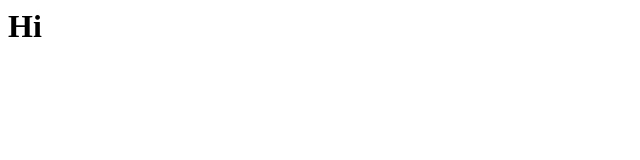
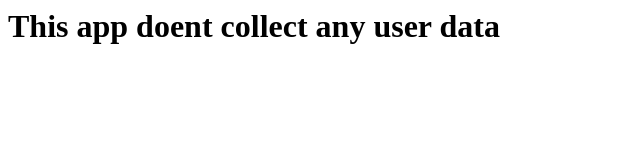
Before and after one commit to Mohit808/mohit808, a plain HTML site: page index.html in a window 1280 px wide. Shown: the whole page, without its empty margins (0-640 px from the left). Drawn offline with Linux system fonts and the light colour scheme.

Commit message:
Update index.html

```diff
--- a/index.html
+++ b/index.html
@@ -1 +1 @@
-<h1>Hi</h1>
+<h1>This app doent collect any user data</h1>
```
